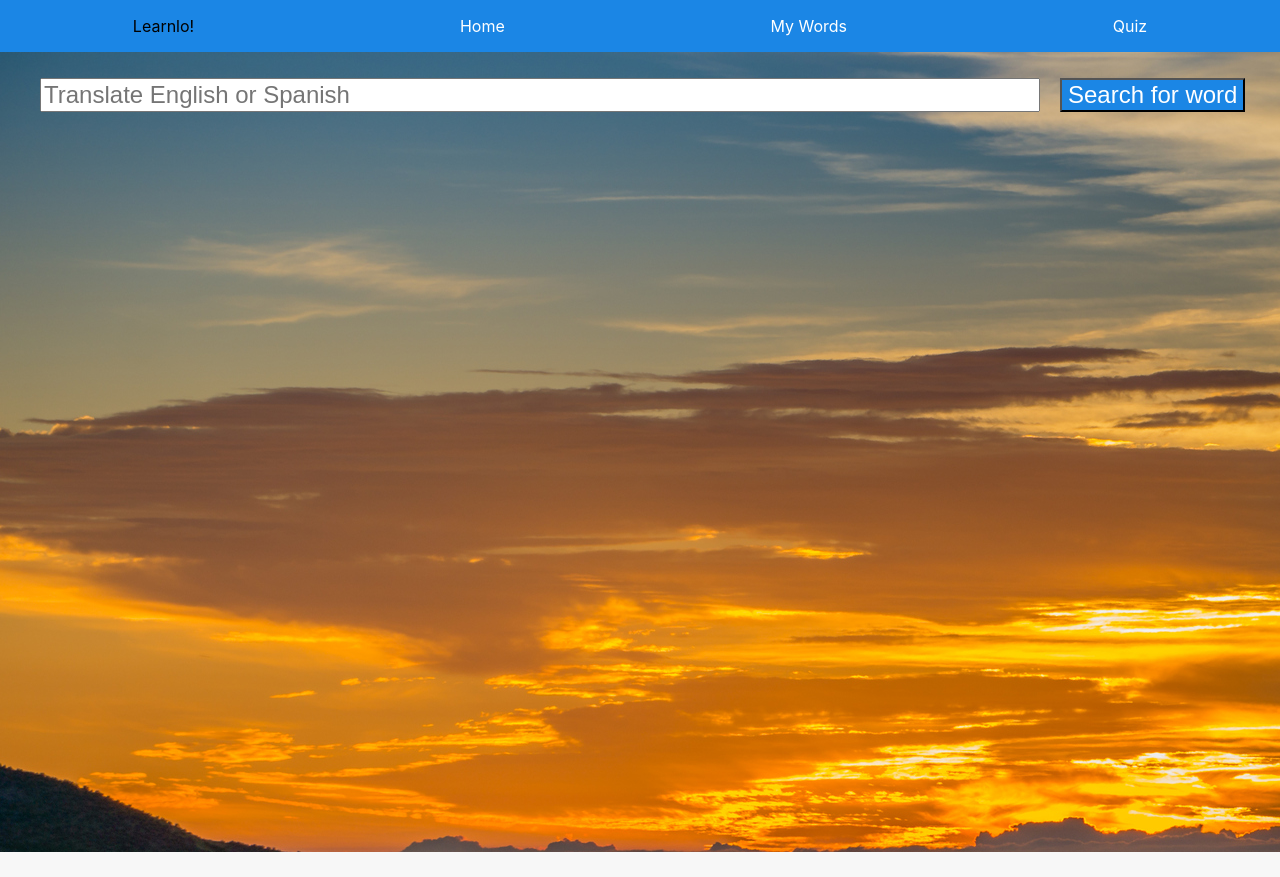
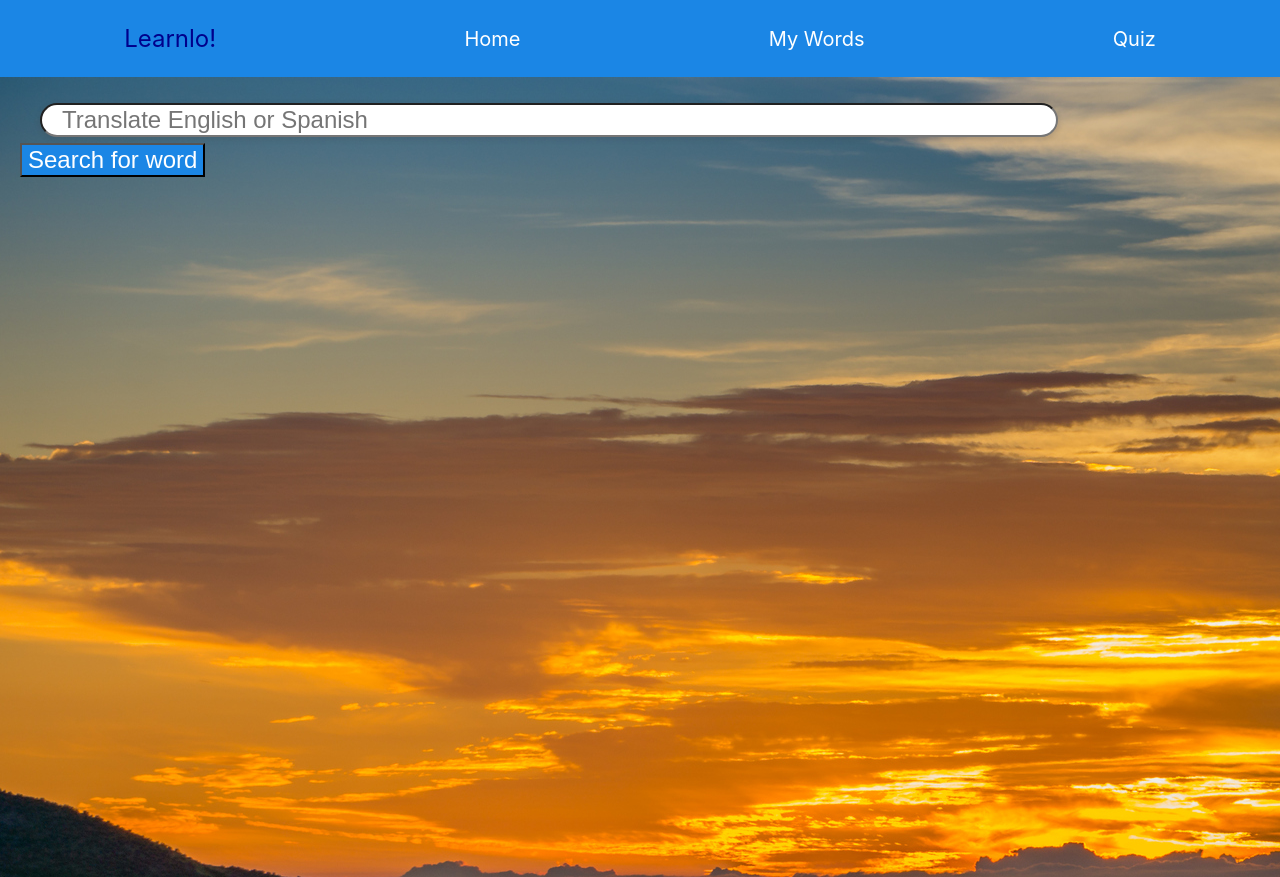
Before and after one commit to taylorjohnson141/learnlo, a React (Create React App) app: page / in a window 1280 px wide. Before the commit the page ends 852 px from the top, so only its background shows below. Built offline with nearby package versions, Linux system fonts and the light colour scheme.

Commit message:
Fix navbar font

```diff
--- a/src/App/App.css
+++ b/src/App/App.css
@@ -1,5 +1,5 @@
 body{
-  background-color:#F7F7F7;
+  background-color:#888787;
 }
 .header{
   text-align: center;
--- a/src/DefinitionCard/DefinitionCard.css
+++ b/src/DefinitionCard/DefinitionCard.css
@@ -7,11 +7,13 @@
   margin-left: auto;
   margin-top: auto;
   border-radius: 10px;
+  color:white ;
+  background-color:#1B86E5 ;
+}
+.addButton:hover{
   color:#1B86E5 ;
   background-color:white ;
+  cursor: pointer;
+}.def-word{
+  font-size: 4rem;
 }
-.addButton:hover{
-  color:white ;
-  background-color:#1B86E5 ;
-  cursor: pointer;
-}
--- a/src/DefinitionCard/DefinitionCard.js
+++ b/src/DefinitionCard/DefinitionCard.js
@@ -1,16 +1,15 @@
 import React from 'react';
-import '../Word/Word.css';
 import './DefinitionCard.css'
 function DefinitionCard (props){
   return (
-    <section className = 'word-card card-direction'>
+    <section className = 'card-direction'>
 
-          <section className = "span-word">
+          <h1 className = 'def-word' >
             {props.word.es.hwi.hw}
-            </section>
-            <section className = "definition">
+            </h1>
+            <h1 className = 'def-word' >
             {props.word.en.hwi.hw}
-            </section>
+            </h1>
 
       <button className = 'addButton' onClick = {() =>{
         props.addWord(props.word)
--- a/src/NavBar/NavBar.css
+++ b/src/NavBar/NavBar.css
@@ -1,7 +1,7 @@
 .nav-container{
   padding-top: 0px;
   padding-bottom: 0px;
-  font:5vh;
+  font-size:2.5vh;
   display: flex;
   align-items: center;
   justify-content: space-around;
@@ -11,11 +11,9 @@
   color: white;
   text-decoration: none;
 }
-.logo{
-  height: 16vh;
-  width: 16vh;
-  margin: 0;
-  padding: 0;
+.learnlo{
+  font-size: 3vh;
+  color: #00008B;
 }
   .link:visited { text-decoration: none; color:white; }
   .link:focus { text-decoration: none; color:white; }
--- a/src/NavBar/NavBar.jsx
+++ b/src/NavBar/NavBar.jsx
@@ -4,7 +4,7 @@ import './NavBar.css';
 function NavBar() {
   return (
     <section className="nav-container">
-      <p>Learnlo!</p>
+      <p className = 'learnlo'>Learnlo!</p>
       <NavLink className="link" to="/">Home</NavLink>
       <NavLink className="link" to="/myWords">My Words</NavLink>
       <NavLink className="link" to="/quiz">Quiz </NavLink>
--- a/src/SearchBar/SearchBar.css
+++ b/src/SearchBar/SearchBar.css
@@ -11,7 +11,11 @@
   display: inline-block;
   margin-left: 20px;
   margin-right: 20px;
+  padding-left: 20px;
   font-size: 1.5rem;
+  box-shadow: 0 2px 5px 1px rgb(64 60 67 / 16%);
+  border-radius: 24px;
+
 }
 .center{
   width: fit-content;
--- a/src/Word/Word.jsx
+++ b/src/Word/Word.jsx
@@ -58,7 +58,7 @@ function Word(props) {
             Example Sentance: {props.currentWord.en.def[0].sseq[0][0][1].dt[1][1][0].t}
             {props.currentWord.en.def[0].sseq[0][0][1].dt[1][1][0].tr}
            </p> */}
-            }
+
 
 
 
```
